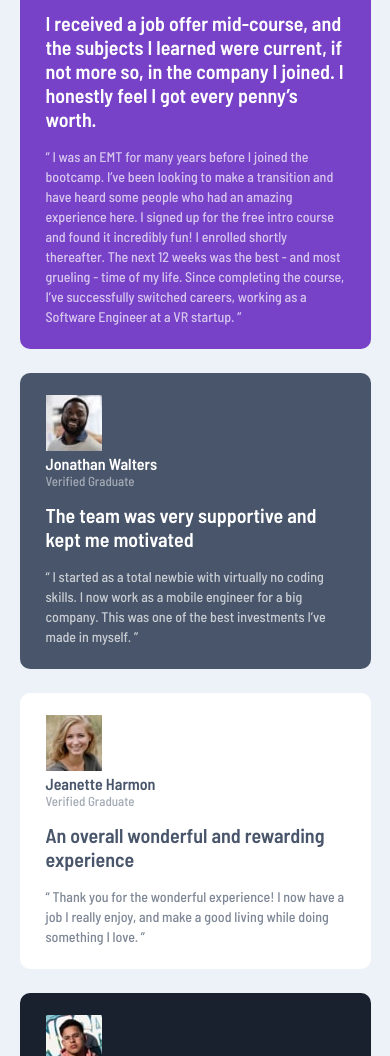
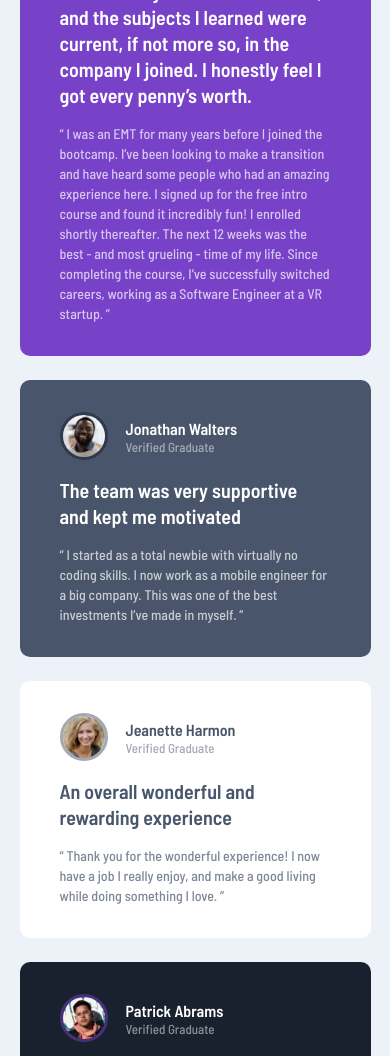
Before and after one commit to JoseLuisFV/challengeGridTestimonials, a plain HTML site: page dev/index.html in a window 390 px wide. Shown: the part 119-1175 px from the top of the page. Drawn offline with Linux system fonts and the light colour scheme.

Commit message:
Terminando el css de los smartphone

```diff
--- a/dev/css/style.css
+++ b/dev/css/style.css
@@ -40,8 +40,8 @@ body {
 }
 
 .testimonial-card {
-    padding-block: 22px;
-    padding-inline: 26px;
+    padding-block: 32px;
+    padding-inline: 40px;
     border-radius: 10px
 }
 
@@ -67,15 +67,44 @@ body {
 }
 
 .testimonials__header {
+    display: flex;
+    justify-content: start;
+    align-items: center;
+    gap: 18px;
     margin-bottom: 14px;
+}
+
+.testimonials__img--profile img{
+    height: 48px;
+    width: 48px;
+    border-radius: 50%;
+}
+
+.testimonial-card:nth-child(1) .testimonials__img--profile img {
+    border: 3px solid hsla(0, 0%, 100%, 50%);
+}
+
+.testimonial-card:nth-child(2) .testimonials__img--profile img {
+    border: 3px solid hsla(219, 29%, 14%, 50%);
+}
+
+.testimonial-card:nth-child(3) .testimonials__img--profile img ,
+.testimonial-card:nth-child(5) .testimonials__img--profile img {
+    border: 3px solid hsla(217, 19%, 35%, 50%);
+}
+
+.testimonial-card:nth-child(4) .testimonials__img--profile img {
+    border: 3px solid hsla(264, 55%, 52%, 50%);
 }
 
 .testimonials__name--profile {
     font-size: 1.6rem;
+    line-height: 2.0rem;
 }
 
 .testimonials__status--profile {
     font-size: 1.3rem;
+    line-height: 1.7rem;
     opacity: 50%;
 }
 
@@ -83,6 +112,7 @@ body {
     margin-bottom: 16px;
     font-weight: 600;
     font-size: 2.0rem;
+    line-height: 2.6rem
 }
 
 .testimonials__content {
--- a/dev/index.html
+++ b/dev/index.html
@@ -9,6 +9,7 @@
   <link rel="preconnect" href="https://fonts.gstatic.com" crossorigin>
   <link href="https://fonts.googleapis.com/css2?family=Barlow+Semi+Condensed:wght@500;600&display=swap" rel="stylesheet">
   <link rel="stylesheet" href="css/style.css">
+  <link rel="stylesheet" href="css/tablet.css" media="screen and (min-width: 720px)">
 
   <title> Jose Luis Flores Vacio | Grid Testimonial from Frontend Mentor</title>
 
@@ -24,8 +25,10 @@
         <figure class="testimonials__img--profile">
           <img src="./images/image-daniel.jpg" alt="Proifile image">
         </figure>
+        <div>
           <h4 class="testimonials__name--profile">Daniel Clifford</h4>
           <span class="testimonials__status--profile">Verified Graduate</span>
+        </div>
       </article>
         <div class="tesitimonials__body">
         <h4 class="testimonials__title">
@@ -41,8 +44,10 @@
         <figure class="testimonials__img--profile">
           <img src="./images/image-jonathan.jpg" alt="Proifile image">
         </figure>
+        <div>
           <h4 class="testimonials__name--profile">Jonathan Walters</h4>
           <span class="testimonials__status--profile">Verified Graduate</span>
+        </div>
       </article>
       <div class="tesitimonials__body">
         <h4 class="testimonials__title">
@@ -58,8 +63,10 @@
         <figure class="testimonials__img--profile">
           <img src="./images/image-jeanette.jpg" alt="Proifile image">
         </figure>
+        <div>
           <h4 class="testimonials__name--profile">Jeanette Harmon</h4>
           <span class="testimonials__status--profile">Verified Graduate</span>
+        </div>
       </article>
       <div class="tesitimonials__body">
         <h4 class="testimonials__title">
@@ -75,8 +82,10 @@
         <figure class="testimonials__img--profile">
           <img src="./images/image-patrick.jpg" alt="Proifile image">
         </figure>
+        <div>
           <h4 class="testimonials__name--profile">Patrick Abrams</h4>
           <span class="testimonials__status--profile">Verified Graduate</span>
+        </div>
       </article>
       <div class="tesitimonials__body">
         <h4 class="testimonials__title">
@@ -92,8 +101,10 @@
         <figure class="testimonials__img--profile">
           <img src="./images/image-kira.jpg" alt="Proifile image">
         </figure>
+        <div>
           <h4 class="testimonials__name--profile">Kira Whittle</h4>
           <span class="testimonials__status--profile">Verified Graduate</span>
+        </div>
       </article>
       <div class="tesitimonials__body">
         <h4 class="testimonials__title">
```
Also changed, not shown: dev/css/tablet.css (added). Lines whose indentation alone changed are shown as unchanged.
